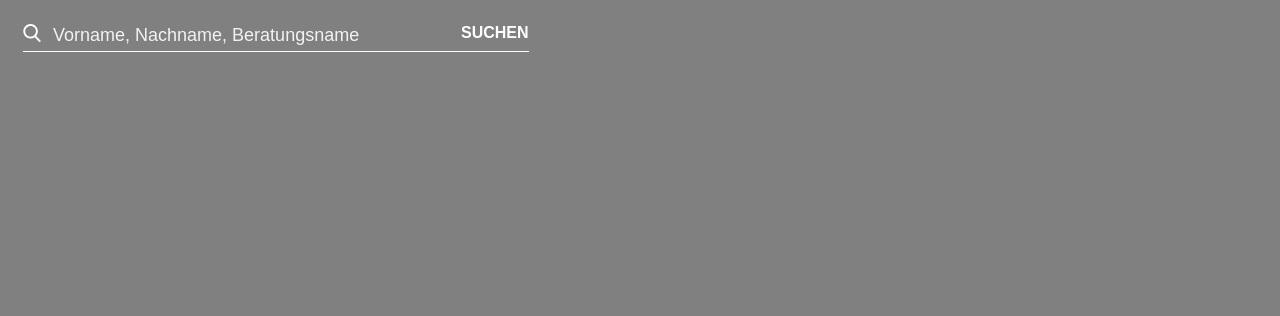
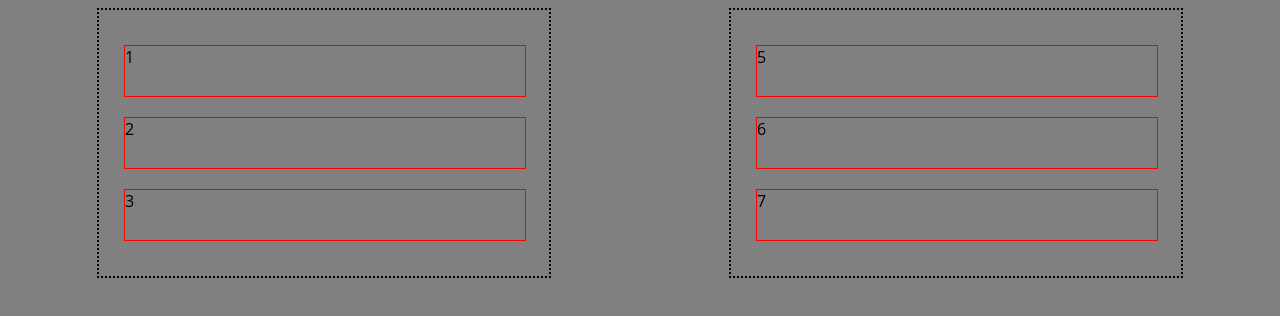
Before and after one commit to Comratt/components, a React (Create React App) app: page / in a window 1280 px wide. Shown: the top 316 px of the page. Built offline with nearby package versions, Linux system fonts and the light colour scheme.

Commit message:
Add Search, Ripple

```diff
--- a/src/App.js
+++ b/src/App.js
@@ -8,6 +8,7 @@ import Search from './components/Search';
 import Ripple from './components/Ripple';
 import { Button } from './components/Ripple/styled';
 import Menu from './components/Menu';
+import DragMain from './components/Draggy/DragMain';
 
 const GlobalStyle = createGlobalStyle`
   body {
@@ -76,7 +77,9 @@ const App = props => {
     },
   ];
 
-  const onSubmit = phrase => console.log(phrase);
+  const onSubmit = phrase => {
+    console.log(phrase)
+  }
 
   return (
     <>
@@ -95,7 +98,7 @@ const App = props => {
       <div style={{ display: 'none' }}>
         <Icon />
       </div>
-      <div>
+      <div id="search" style={{ display: 'none' }}>
         <Search
           onSubmit={onSubmit}
           placeholder="Vorname, Nachname, Beratungsname"
@@ -104,7 +107,7 @@ const App = props => {
       <div style={{ display: 'none' }}>
         <Ripple
           animationDuration={600}
-          color="#eee"
+          color="#000"
           shadow
         >
           <Button>Click</Button>
@@ -113,6 +116,9 @@ const App = props => {
       <div style={{ display: 'none' }}>
         <Menu />
       </div>
+      <div>
+        <DragMain />
+      </div>
     </>
   )
 }
--- /dev/null
+++ b/src/components/Draggy/DragMain.js
@@ -0,0 +1,44 @@
+import React, { Component } from 'react';
+
+import Draggy from './index';
+
+class DragMain extends Component {
+  render() {
+    const items = [
+      {
+        id: 1,
+        name: 1
+      },
+      {
+        id: 2,
+        name: 2
+      },
+      {
+        id: 3,
+        name: 3
+      }
+    ];
+    const items2 = [
+      {
+        id: 5,
+        name: 5
+      },
+      {
+        id: 6,
+        name: 6
+      },
+      {
+        id: 7,
+        name: 7
+      }
+    ];
+    return(
+      <div style={{ display: 'flex', justifyContent: 'space-around' }}>
+        <Draggy name="Left" items={items} />
+        <Draggy name="Right" items={items2} />
+      </div>
+    )
+  }
+}
+
+export default DragMain;
--- /dev/null
+++ b/src/components/Draggy/index.js
@@ -0,0 +1,118 @@
+import React, { Component, Fragment } from 'react';
+
+import {
+  Wrapper,
+  Item,
+  ItemWrap,
+  DropZoneArea
+} from './styled';
+
+class Draggy extends Component {
+  state = {
+    items: [],
+    selectedItem: null,
+    showPlaceFor: null,
+    isDragging: false,
+    showTopZone: false,
+  }
+
+  componentDidMount() {
+    this.setState({ items: this.props.items });
+    document.addEventListener('dragend', this.onDragEnd);
+    document.addEventListener('dragstart', this.onDragStart);
+    document.addEventListener('dragenter', this.onDragEnter);
+    document.addEventListener('dragleave', this.onDragLeave);
+  }
+
+  onDragStart = (event, id) => {
+    this.setState({ selectedItem: id, isDragging: true });
+  }
+
+  onDragEnd = () => {
+    const {
+      items,
+      selectedItem: from,
+      showPlaceFor: to
+    } = this.state;
+    console.log(this.props.name, { from, to });
+    const itemFrom = items.find(i => i.id === from);
+    const itemTo = items.find(i => i.id === to);
+    this.setState(prevState => ({
+      isDragging: false,
+      showPlaceFor: null,
+      showTopZone: false,
+      items: from !== to ? [
+        ...prevState.items.filter(i => i.id !== from && i.id !== to),
+        {
+          ...itemFrom,
+          id: to
+        },
+        {
+          ...itemTo,
+          id: from
+        }
+      ] : prevState.items
+    }));
+  }
+
+  onDragEnter = (event, id) => {
+    if (this.state.isDragging) {
+      this.setState({
+        showPlaceFor: id,
+        showTopZone: event.target.parentNode.getBoundingClientRect().top < event.target.getBoundingClientRect().height
+      });
+    } else {
+      this.setState({
+        selectedItem: id,
+        showPlaceFor: id,
+        showTopZone: event.target.parentNode.getBoundingClientRect().top < event.target.getBoundingClientRect().height
+      });
+    }
+  };
+
+  onDragLeave = (event) => {
+    if (!event.target.parentNode.contains(event.target)) {
+      this.setState({
+        showPlaceFor: null
+      });
+    }
+  }
+
+  render() {
+    const {
+      items,
+      showPlaceFor,
+      isDragging,
+      selectedItem,
+      showTopZone
+    } = this.state;
+    return (
+      <Wrapper>
+        {items.sort((a, b) => a.id - b.id).map(item => (
+          <Fragment key={item.id}>
+            {showTopZone && (showPlaceFor === item.id) && (
+              <DropZoneArea />
+            )}
+            <ItemWrap
+              // onDragEnter={(e) => this.onDragEnter(e, item.id)}
+              // onDragLeave={this.onDragLeave}
+              draggable
+              // onDragStart={(e) => this.onDragStart(e, item.id)}
+              // onDragEnd={this.onDragEnd}
+              isDragging={isDragging && (selectedItem === item.id)}
+            >
+              <Item>
+                {item.name}
+              </Item>
+            </ItemWrap>
+            {!showTopZone && (showPlaceFor === item.id) && (
+              <DropZoneArea />
+            )}
+          </Fragment>
+        ))}
+      </Wrapper>
+    )
+  }
+}
+
+export default Draggy;
--- /dev/null
+++ b/src/components/Draggy/styled.js
@@ -0,0 +1,31 @@
+import styled from 'styled-components';
+
+export const Wrapper = styled.div`
+  width: 400px;
+  height: 100%;
+  padding: 25px;
+  border: 2px dotted black;
+  transition: .2s;
+`;
+
+export const Item = styled.div`
+  width: 100%;
+  height: 50px;
+  border: 1px solid red;
+  cursor: pointer;
+  opacity: ${props => props.isDragging ? '.4' : '1'};
+`;
+
+export const ItemWrap = styled.div`
+  display: inline-block;
+  width: 100%;
+  height: 100%;
+  margin: 10px 0;
+`;
+
+export const DropZoneArea = styled.div`
+  border: 3px dotted red;
+  width: 100%;
+  height: 30px;
+  margin: 15px 0;
+`;
--- a/src/components/Menu/index.js
+++ b/src/components/Menu/index.js
@@ -10,18 +10,18 @@ import MenuTab from './MenuTab';
 
 import MenuLogo from './Icons/MenuLogo';
 
-const recurseFind = (arr, key) => {
-  if(arr[0].key < key) {
-    return arr[0];
-  }
+// const recurseFind = (arr, key) => {
+//   if(arr[0].key < key) {
+//     return arr[0];
+//   }
 
-  const decreaseKey = arr.find(item => item.key === key - 1);
-  if( typeof decreaseKey === 'object') {
-    return decreaseKey;
-  }
+//   const decreaseKey = arr.find(item => item.key === key - 1);
+//   if( typeof decreaseKey === 'object') {
+//     return decreaseKey;
+//   }
 
-  return recurseFind(arr, key - 1);
-}
+//   return recurseFind(arr, key - 1);
+// }
 
 class Menu extends Component
 {
--- a/src/components/Ripple/styled.js
+++ b/src/components/Ripple/styled.js
@@ -6,7 +6,7 @@ const circleAnimation = keyframes`
     opacity: .5;
   }
   10% {
-    opacity: .75;
+    opacity: .8;
   }
   98% {
     opacity: 0.02
@@ -15,7 +15,7 @@ const circleAnimation = keyframes`
     opacity: 0.01
   }
   100% {
-    transform: scale(1.75);
+    transform: scale(2.5);
     opacity: 0;
   }
 `;
@@ -51,13 +51,15 @@ export const RippleWrap = styled.div`
   overflow: hidden;
   display: inline-block;
   z-index: 2;
+  border-radius: 50%;
   cursor: pointer;
   ${props => props.shadow && rippleShadow};
 `;
 
 export const Button = styled.button`
-  height: 300px;
-  width: 600px;
+  height: 40px;
+  width: 40px;
+  border-radius: 50%;
   background-color: #fcfc;
   border: none;
   cursor: pointer;
--- a/src/components/Search/index.js
+++ b/src/components/Search/index.js
@@ -22,7 +22,7 @@ class Search extends Component
   doSearch = () =>  {
     const { value } = this.state;
 
-    if(!value.length || (value.length >= 2)) {
+    if(!value.length || (value.length >= 3)) {
       this.props.onSubmit(value);
       clearTimeout(this.state.timer);
       this.setState({ timer: null });
@@ -36,14 +36,22 @@ class Search extends Component
     this.setState({ timer: setTimeout(this.doSearch, this.interval) });
   };
 
+  formSubmit = e => {
+    e.preventDefault();
+    this.doSearch();
+  }
+
   handleChange = e => this.setState({ value: e.target.value });
 
   render() {
     return (
-      <div style={{
-        width: '40%',
-        margin: '15px'
-      }}>
+      <form
+        style={{
+          width: '90%',
+          margin: '15px'
+        }}
+        onSubmit={this.formSubmit}
+      >
         <Group>
           <SearchIcon height="18px" fill="#fff" />
           <Input
@@ -57,7 +65,7 @@ class Search extends Component
           <Bar />
           <Button>SUCHEN</Button>
         </Group>
-      </div>
+      </form>
     )
   }
 }
--- a/src/components/Search/styled.js
+++ b/src/components/Search/styled.js
@@ -67,6 +67,7 @@ export const Button = styled.button`
   text-transform: uppercase;
   border: none;
   font-size: 16px;
+  line-height: 0.7;
   margin: 0;
   padding: 0;
 `;
```
